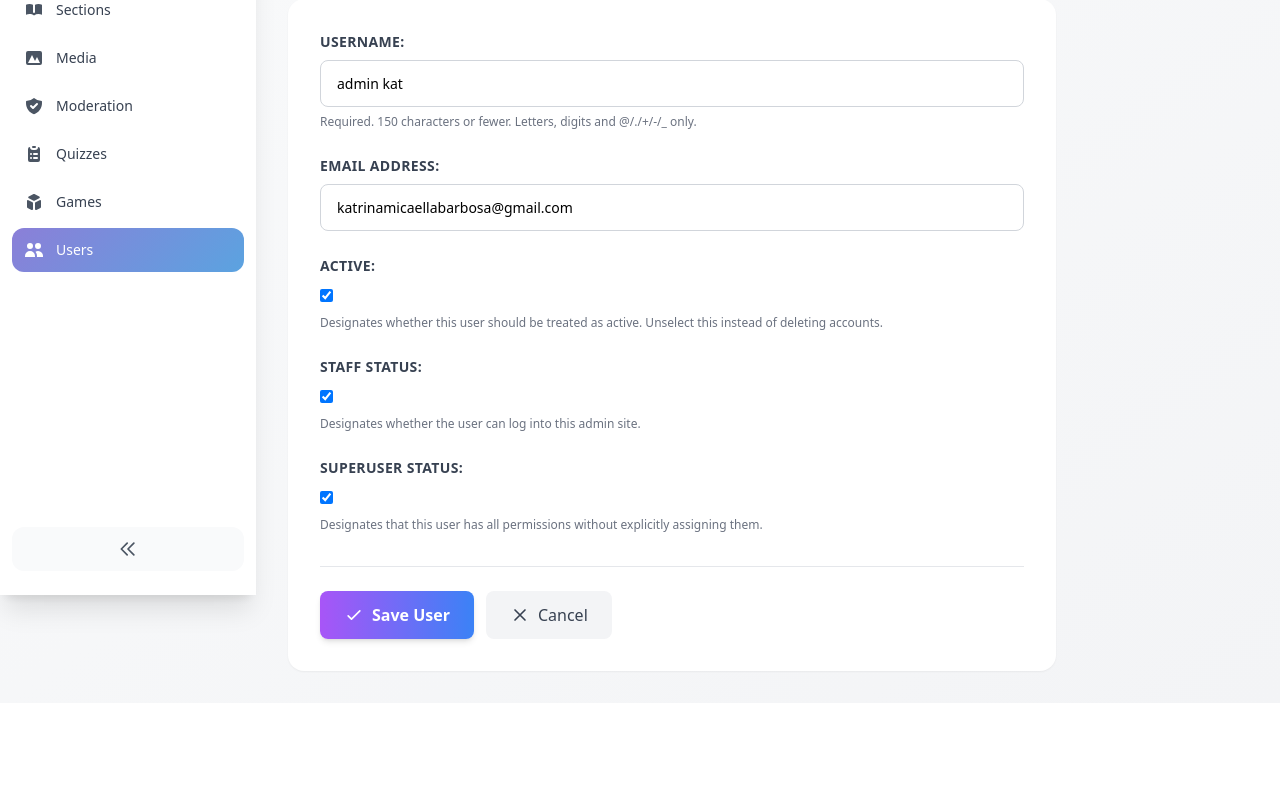
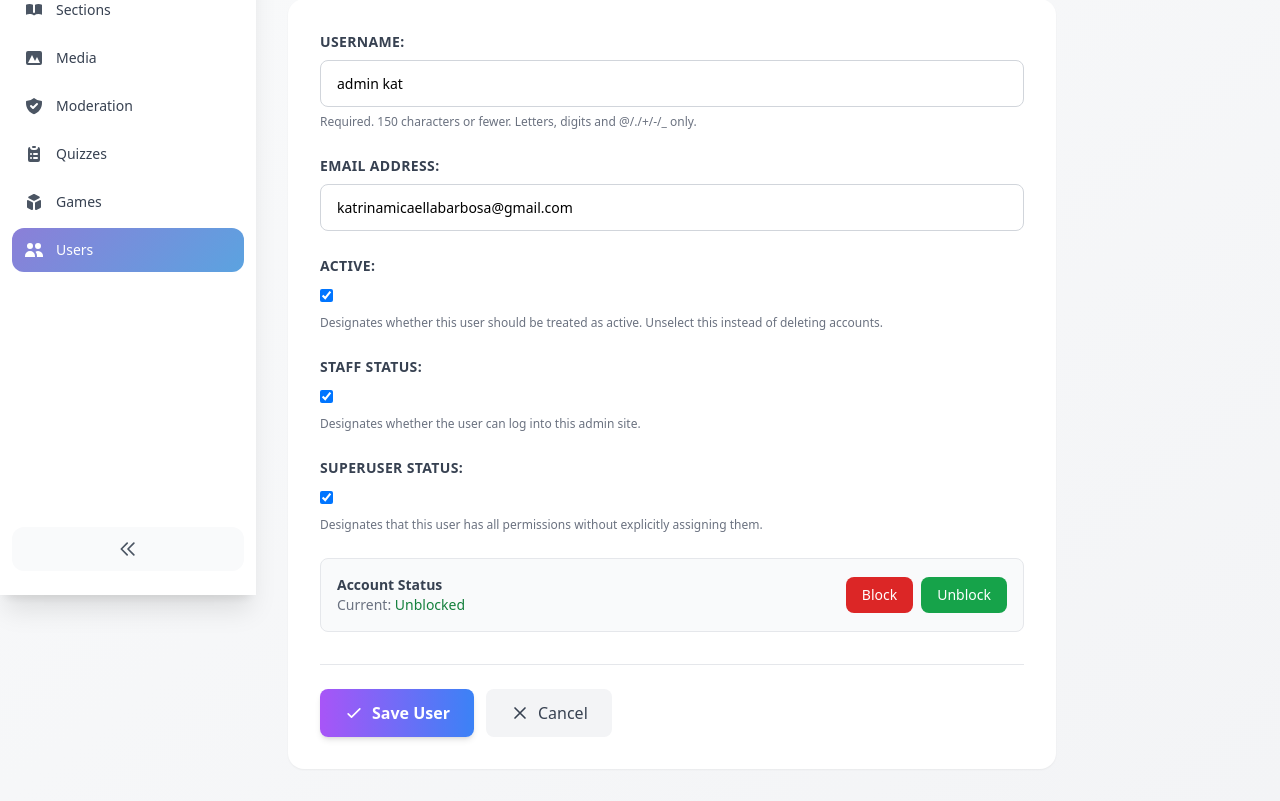
Before and after one commit to kbrbs/project, a Django app: page /admin-panel/users/6/edit/ in a window 1280 px wide. Shown: the part 205-1006 px from the top of the page. Before the commit the page ends 878 px from the top, so only its background shows below. Run offline with Django 4.2, Linux system fonts and the light colour scheme; a user stored in the database is signed in; data comes from the database, SQL or seed files in the repository; both versions use the stored data as it was after the commit; some libraries are stand-ins or nearby versions.

Commit message:
added status of user whther they are blocked or unblocked

```diff
--- a/core/templates/core/admin_panel/user_form.html
+++ b/core/templates/core/admin_panel/user_form.html
@@ -14,6 +14,22 @@
   <p class="text-gray-500">Manage user account and profile information</p>
 </div>
 
+{% if form.instance.pk and not form.instance.is_active %}
+<div class="mb-6">
+  <div class="rounded-xl border border-red-200 bg-red-50 p-4">
+    <div class="flex items-start gap-3">
+      <svg class="w-5 h-5 text-red-600 mt-0.5" fill="none" stroke="currentColor" viewBox="0 0 24 24">
+        <path stroke-linecap="round" stroke-linejoin="round" stroke-width="2" d="M12 9v2m0 4h.01M4.93 4.93l14.14 14.14M12 22C6.48 22 2 17.52 2 12S6.48 2 12 2s10 4.48 10 10-4.48 10-10 10z" />
+      </svg>
+      <div>
+        <div class="text-sm font-semibold text-red-800">Account is blocked</div>
+        <div class="text-sm text-red-700">This user cannot log in until the account is unblocked.</div>
+      </div>
+    </div>
+  </div>
+</div>
+{% endif %}
+
 <!-- Form Card -->
 <div class="max-w-3xl">
   <div class="bg-white rounded-2xl shadow-sm p-8">
@@ -22,6 +38,22 @@
 
       <div class="space-y-6">
         {{ form.as_p }}
+
+        <!-- Quick Status Actions -->
+        {% if form.instance.pk %}
+        <div class="mt-6 p-4 border border-gray-200 rounded-lg bg-gray-50">
+          <div class="flex items-center justify-between">
+            <div>
+              <div class="text-sm font-semibold text-gray-700">Account Status</div>
+              <div class="text-sm text-gray-500">Current: {% if form.instance.is_active %}<span class="text-green-700 font-medium">Unblocked</span>{% else %}<span class="text-red-700 font-medium">Blocked</span>{% endif %}</div>
+            </div>
+            <div class="flex items-center gap-2">
+              <button type="button" id="btn-block" class="px-4 py-2 text-sm bg-red-600 text-white rounded-lg hover:bg-red-700">Block</button>
+              <button type="button" id="btn-unblock" class="px-4 py-2 text-sm bg-green-600 text-white rounded-lg hover:bg-green-700">Unblock</button>
+            </div>
+          </div>
+        </div>
+        {% endif %}
       </div>
 
       <!-- Form Actions -->
@@ -96,4 +128,26 @@
   }
 </style>
 
+<script>
+  (function() {
+    var formEl = document.querySelector('form');
+    var isActiveInput = document.getElementById('id_is_active');
+    var btnBlock = document.getElementById('btn-block');
+    var btnUnblock = document.getElementById('btn-unblock');
+    if (!formEl || !isActiveInput) return;
+    if (btnBlock) {
+      btnBlock.addEventListener('click', function() {
+        isActiveInput.checked = false;
+        formEl.submit();
+      });
+    }
+    if (btnUnblock) {
+      btnUnblock.addEventListener('click', function() {
+        isActiveInput.checked = true;
+        formEl.submit();
+      });
+    }
+  })();
+</script>
+
 {% endblock %}
--- a/core/views.py
+++ b/core/views.py
@@ -197,6 +197,12 @@ def login_view(request):
             else:
                 username = identifier
 
+            # If the account exists but is inactive, show a clear blocked message
+            existing_user = User.objects.filter(username__iexact=username).first()
+            if existing_user and not existing_user.is_active:
+                error = 'Your account is blocked. Please contact the administrator.'
+                return render(request, 'registration/login.html', {'form': form, 'error': error})
+
             user = authenticate(request, username=username, password=password)
             if user is not None:
                 login(request, user)
```
Also changed, not shown: core/templates/core/admin_panel/user_list.html (+15 -1 lines), templates/registration/login.html (+11 -0 lines), db.sqlite3.
